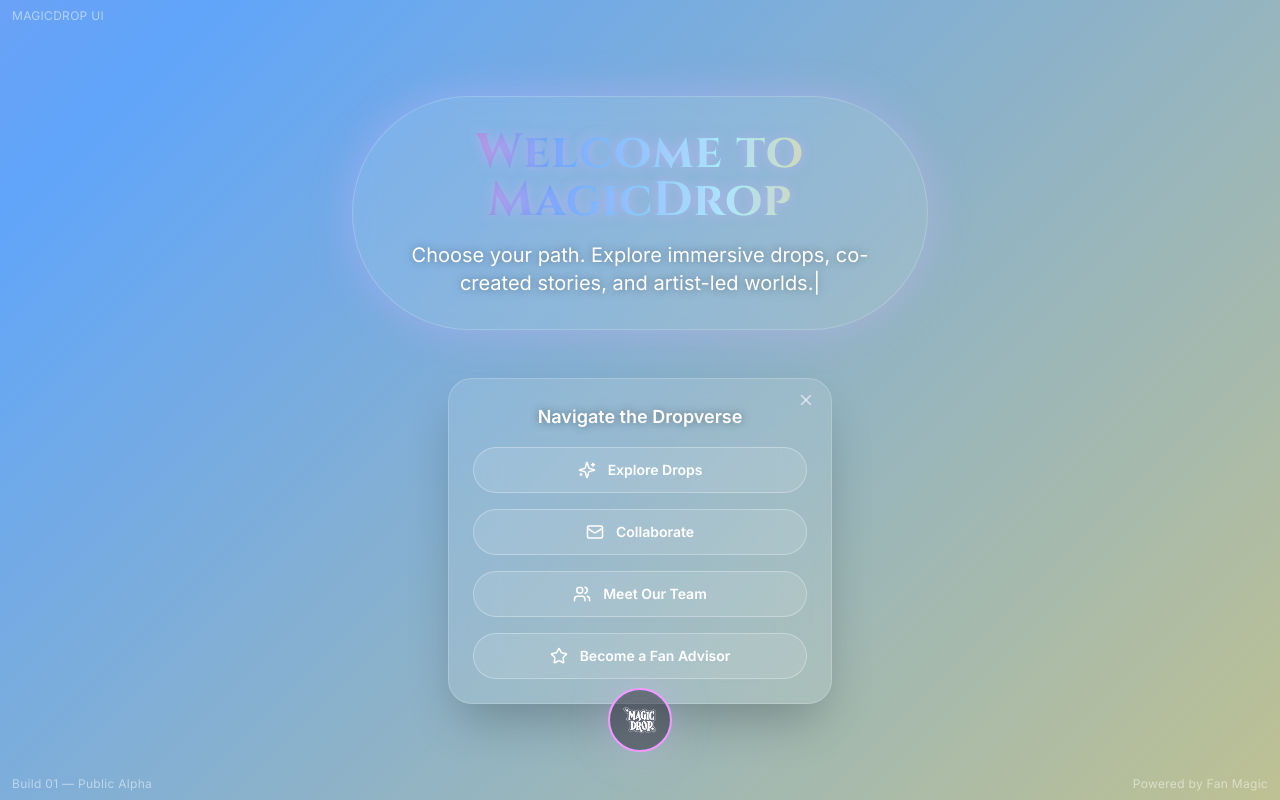
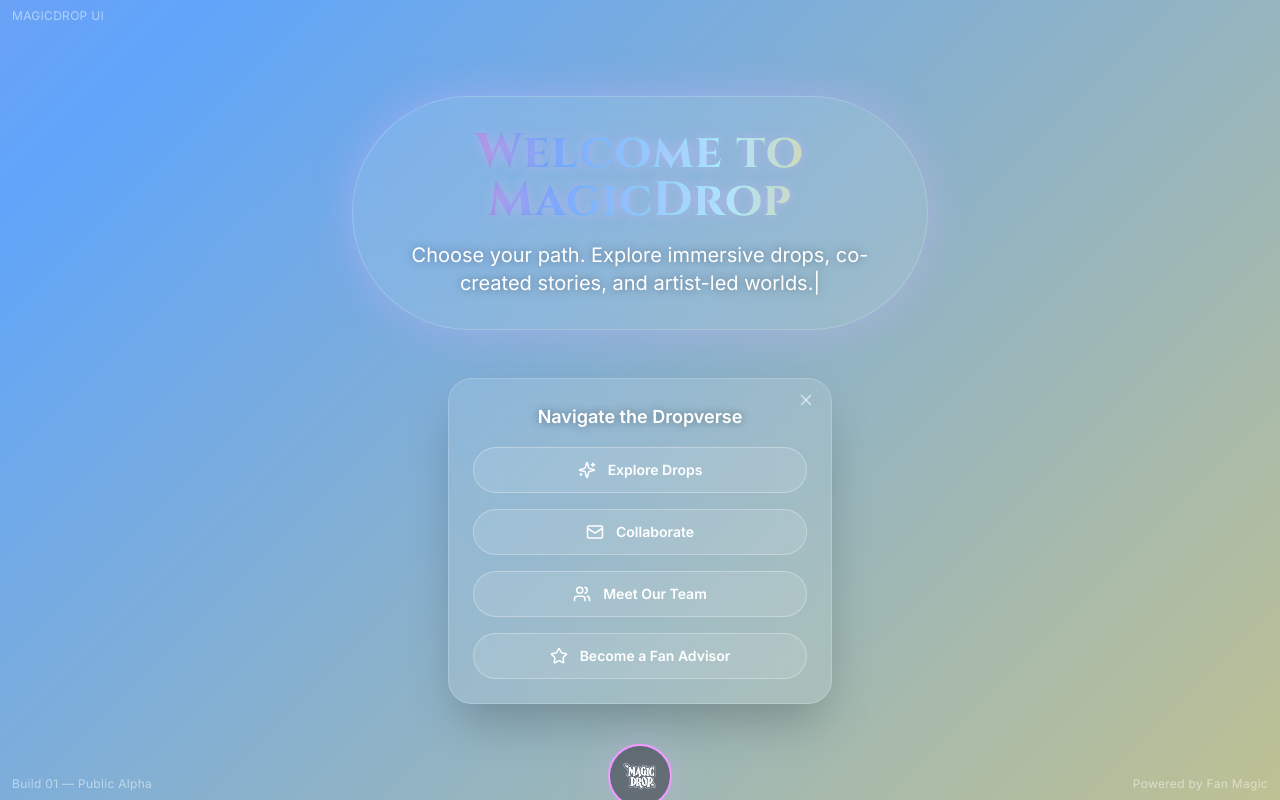
Before and after one commit to lovetoni222/magicdrop, a Next.js app: page /enter in a window 1280 px wide. Built offline with nearby package versions, Linux system fonts and the light colour scheme.

Commit message:
Fix layout spacing, nav below menu, and finalize header glow

```diff
--- a/app/enter/page.tsx
+++ b/app/enter/page.tsx
@@ -11,7 +11,6 @@
   const clickAudioRef = useRef<HTMLAudioElement>(null);
   const ambientAudioRef = useRef<HTMLAudioElement>(null);
 
-  // Typewriter Effect
   useEffect(() => {
     let index = 0;
     const timer = setInterval(() => {
@@ -22,7 +21,6 @@
     return () => clearInterval(timer);
   }, []);
 
-  // Audio
   useEffect(() => {
     if (ambientAudioRef.current) {
       ambientAudioRef.current.volume = 0.4;
@@ -44,15 +42,19 @@
   };
 
   return (
-    <div className="relative min-h-screen w-full overflow-hidden text-white bg-black font-inter">
-      {/* Audio */}
+    <div className="relative h-screen w-full overflow-hidden text-white bg-black font-inter">
       <audio ref={ambientAudioRef} src="/ambient.mp3" preload="none" loop />
       <audio ref={clickAudioRef} src="/ui-hover.mp3" preload="none" />
 
-      {/* Background Gradient */}
+      {/* Background */}
       <div className="absolute inset-0 z-0 animated-prism" />
 
-      {/* Header Orb */}
+      {/* HUD */}
+      <p className="absolute top-2 left-3 text-xs text-white/50 font-mono tracking-wide z-50">MAGICDROP UI</p>
+      <p className="absolute bottom-2 left-3 text-xs text-white/50 font-mono tracking-wide z-50">Build 01 — Public Alpha</p>
+      <p className="absolute bottom-2 right-3 text-xs text-white/50 font-mono tracking-wide z-50 text-right">Powered by Fan Magic</p>
+
+      {/* Header */}
       <div className="relative z-20 flex flex-col items-center justify-center pt-24 text-center px-4 space-y-6">
         <div className="rounded-full bg-white/10 border border-white/20 p-6 md:p-8 backdrop-blur-md shadow-[0_0_40px_rgba(213,179,255,0.4)] max-w-xl">
           <h1 className="text-3xl md:text-5xl font-bold text-white font-cinzel rainbow-glow tracking-wide">
@@ -73,12 +75,9 @@
             animate={{ y: 0, opacity: 1 }}
             exit={{ y: 40, opacity: 0 }}
             transition={{ duration: 0.4 }}
-            className="relative z-30 mt-12 mb-20 px-6 py-6 bg-white/10 backdrop-blur-xl border border-white/20 rounded-3xl w-[90%] max-w-sm mx-auto shadow-2xl flex flex-col items-center gap-4"
+            className="relative z-30 mt-12 px-6 py-6 bg-white/10 backdrop-blur-xl border border-white/20 rounded-3xl w-[90%] max-w-sm mx-auto shadow-2xl flex flex-col items-center gap-4"
           >
-            <button
-              onClick={() => setMenuOpen(false)}
-              className="absolute top-3 right-4 text-white/60 hover:text-white"
-            >
+            <button onClick={() => setMenuOpen(false)} className="absolute top-3 right-4 text-white/60 hover:text-white">
               <X size={18} />
             </button>
             <h2 className="text-lg font-bold text-shadow-strong">Navigate the Dropverse</h2>
@@ -100,7 +99,7 @@
         )}
       </AnimatePresence>
 
-      {/* Logo Toggle */}
+      {/* Logo Button – Now below the nav menu */}
       <motion.img
         onClick={() => {
           handleClickSound();
@@ -108,22 +107,11 @@
         }}
         src="/logo.png"
         alt="MagicDrop Nav"
-        className="fixed bottom-[6%] left-1/2 -translate-x-1/2 h-16 w-16 rounded-full border-2 border-purple-400 bg-black/40 p-2 z-50 cursor-pointer hover:scale-110 transition-transform duration-300 shimmer"
+        className="relative z-40 mt-10 h-16 w-16 rounded-full border-2 border-purple-400 bg-black/40 p-2 mx-auto cursor-pointer hover:scale-110 transition-transform duration-300 shimmer"
         whileTap={{ scale: 0.95 }}
       />
 
-      {/* HUD Labels */}
-      <p className="absolute top-2 left-3 text-xs text-white/50 font-mono tracking-wide z-50">
-        MAGICDROP UI
-      </p>
-      <p className="absolute bottom-2 left-3 text-xs text-white/50 font-mono tracking-wide z-50">
-        Build 01 — Public Alpha
-      </p>
-      <p className="absolute bottom-2 right-3 text-xs text-white/50 font-mono tracking-wide z-50 text-right">
-        Powered by Fan Magic
-      </p>
-
-      {/* Global Styles */}
+      {/* Global styles */}
       <style jsx global>{`
         @import url('https://fonts.googleapis.com/css2?family=Cinzel:wght@700&family=Inter:wght@400;600&display=swap');
 
@@ -148,12 +136,8 @@
         }
 
         @keyframes rainbowPulse {
-          0%, 100% {
-            text-shadow: 0 0 10px rgba(213, 179, 255, 0.5);
-          }
-          50% {
-            text-shadow: 0 0 20px rgba(213, 179, 255, 0.9);
-          }
+          0%, 100% { text-shadow: 0 0 10px rgba(213, 179, 255, 0.5); }
+          50% { text-shadow: 0 0 20px rgba(213, 179, 255, 0.9); }
         }
 
         .blinking-cursor {
```
